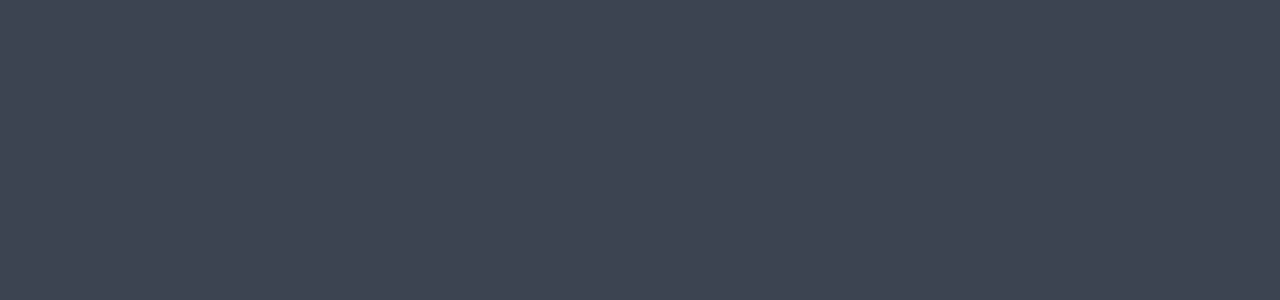
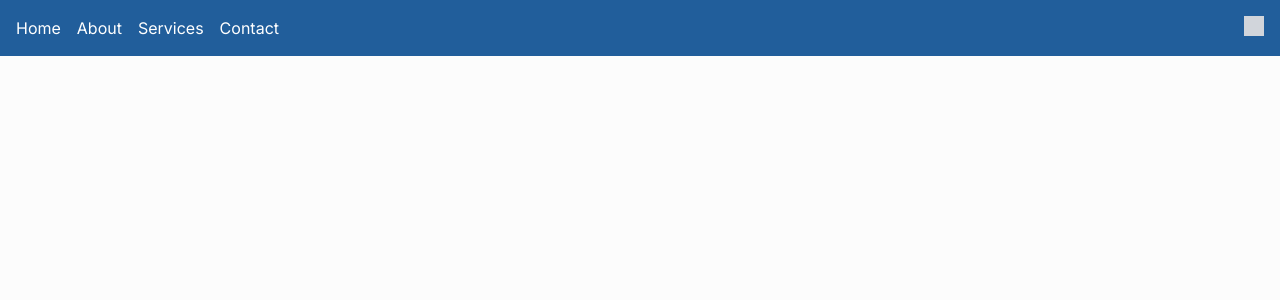
Before and after one commit to rafighalibin/simpen-fe, a Next.js app: page /lawyer/add in a window 1280 px wide. Shown: the top 300 px of the page. Built offline with nearby package versions, Linux system fonts and the light colour scheme.

Commit message:
Rafighalibin/experiment

```diff
--- a/src/app/lawyer/add/page.tsx
+++ b/src/app/lawyer/add/page.tsx
@@ -6,9 +6,9 @@ import {
   useQuery,
 } from "react-query";
 import { useState } from "react";
-import { AddForm } from "../../../components/LawyerPage/addForm";
+import { LawyerForm } from "../../../components/LawyerPage/lawyerForm";
 
 export default function Page() {
   return;
-  <AddForm />;
+  <LawyerForm />;
 }
--- a/src/app/lawyer/page.tsx
+++ b/src/app/lawyer/page.tsx
@@ -1,15 +1,12 @@
 "use client";
-import { useQuery } from "react-query";
 import React from "react";
-import { AddForm } from "../../components/LawyerPage/addForm";
-import useFetchWithToken from "../../common/hooks/fetchWithToken";
-import { Lawyer } from "../../common/types/lawyer";
-import { LawyerTable } from "../../components/LawyerPage/table";
+import { LawyerForm } from "../../components/LawyerPage/lawyerForm";
+import { LawyerTable } from "../../components/LawyerPage/lawyerTable";
 
 export default function Page() {
   return (
     <div className="overflow-x-auto">
-      <AddForm />
+      <LawyerForm />
       <LawyerTable />
     </div>
   );
--- a/src/app/layout.tsx
+++ b/src/app/layout.tsx
@@ -1,6 +1,7 @@
 import Provider from "../common/hooks/provider";
 import { Inter } from "next/font/google";
 import "../common/styles/globals.css";
+import Navbar from "../common/components/Navbar";
 
 const inter = Inter({ subsets: ["latin"] });
 
@@ -14,6 +15,7 @@ export default function RootLayout({ children }) {
     <html lang="en">
       <head />
       <body className={inter.className}>
+        <Navbar />
         <Provider>{children}</Provider>
       </body>
     </html>
--- /dev/null
+++ b/src/common/components/Navbar.tsx
@@ -0,0 +1,31 @@
+import React from "react";
+
+const Navbar = () => {
+  return (
+    <nav className="bg-primary py-4">
+      <div className="max-w-7xl mx-auto px-4">
+        <div className="flex justify-between">
+          <div className="flex space-x-4">
+            <a href="#" className="text-white hover:text-gray-300">
+              Home
+            </a>
+            <a href="#" className="text-white hover:text-gray-300">
+              About
+            </a>
+            <a href="#" className="text-white hover:text-gray-300">
+              Services
+            </a>
+            <a href="#" className="text-white hover:text-gray-300">
+              Contact
+            </a>
+          </div>
+          <div>
+            <div className="w-5 h-5 bg-gray-300"></div>
+          </div>
+        </div>
+      </div>
+    </nav>
+  );
+};
+
+export default Navbar;
--- /dev/null
+++ b/src/components/LawyerPage/lawyerForm.tsx
@@ -0,0 +1,131 @@
+import {
+  QueryClient,
+  QueryClientProvider,
+  useMutation,
+  useQuery,
+  useQueryClient,
+} from "react-query";
+import { useState } from "react";
+import useFetchWithToken from "../../common/hooks/fetchWithToken";
+import { Lawyer } from "../../common/types/lawyer";
+
+// example
+export const LawyerForm = () => {
+  const [showForm, setShowForm] = useState(false);
+  const [alamat_ktp, setAlamatKtp] = useState("");
+  const [domisili_kota, setDomisiliKota] = useState("");
+  const [email_pribadi, setEmailPribadi] = useState("");
+  const [email_kalananti, setEmailKalananti] = useState("");
+  const [backup_phone_num, setBackupPhoneNum] = useState("");
+  const queryClient = useQueryClient();
+  const fetchWithToken = useFetchWithToken();
+  const payload = {
+    alamat_ktp,
+    domisili_kota,
+    email_pribadi,
+    email_kalananti,
+    backup_phone_num,
+  };
+
+  const { mutateAsync: addLawyerMutation, data } = useMutation({
+    mutationFn: () =>
+      fetchWithToken("/lawyer", "POST", payload).then((res) => res.json()),
+    onSuccess: (data) => {
+      console.log(data.content as Lawyer);
+    },
+  });
+
+  return (
+    <div>
+      {showForm && (
+        <div className="max-w-md mx-auto mt-8 p-6 bg-white rounded-lg shadow-md">
+          <form
+            onSubmit={async (e) => {
+              e.preventDefault();
+              await addLawyerMutation();
+              queryClient.invalidateQueries("lawyers");
+            }}
+            className="space-y-6"
+          >
+            <div className="form-group">
+              <label htmlFor="alamat_ktp" className="text-gray-700">
+                Alamat KTP
+              </label>
+              <input
+                id="alamat_ktp"
+                type="text"
+                value={alamat_ktp}
+                onChange={(e) => setAlamatKtp(e.target.value)}
+                placeholder="Alamat KTP"
+                className="input input-bordered w-full"
+              />
+            </div>
+            <div className="form-group">
+              <label htmlFor="domisili_kota" className="text-gray-700">
+                Domisili Kota
+              </label>
+              <input
+                id="domisili_kota"
+                type="text"
+                value={domisili_kota}
+                onChange={(e) => setDomisiliKota(e.target.value)}
+                placeholder="Domisili Kota"
+                className="input input-bordered w-full"
+              />
+            </div>
+            <div className="form-group">
+              <label htmlFor="email_pribadi" className="text-gray-700">
+                Email Pribadi
+              </label>
+              <input
+                id="email_pribadi"
+                type="text"
+                value={email_pribadi}
+                onChange={(e) => setEmailPribadi(e.target.value)}
+                placeholder="Email Pribadi"
+                className="input input-bordered w-full"
+              />
+            </div>
+            <div className="form-group">
+              <label htmlFor="email_kalananti" className="text-gray-700">
+                Email Kalananti
+              </label>
+              <input
+                id="email_kalananti"
+                type="text"
+                value={email_kalananti}
+                onChange={(e) => setEmailKalananti(e.target.value)}
+                placeholder="Email Kalananti"
+                className="input input-bordered w-full"
+              />
+            </div>
+            <div className="form-group">
+              <label htmlFor="backup_phone_num" className="text-gray-700">
+                Backup Phone Number
+              </label>
+              <input
+                id="backup_phone_num"
+                type="text"
+                value={backup_phone_num}
+                onChange={(e) => setBackupPhoneNum(e.target.value)}
+                placeholder="Backup Phone Number"
+                className="input input-bordered w-full"
+              />
+            </div>
+            <button type="submit" className="btn btn-primary w-full">
+              Add Lawyer
+            </button>
+          </form>
+        </div>
+      )}
+      <div className="flex justify-end p-10">
+        <button
+          onClick={() => setShowForm(!showForm)}
+          className="btn btn-primary"
+        >
+          {showForm ? "Hide Form" : "Show Form"}
+        </button>
+      </div>
+    </div>
+  );
+};
--- /dev/null
+++ b/src/components/LawyerPage/lawyerTable.tsx
@@ -0,0 +1,69 @@
+import {
+  QueryClient,
+  QueryClientProvider,
+  useMutation,
+  useQuery,
+  useQueryClient,
+} from "react-query";
+import { useState } from "react";
+import useFetchWithToken from "../../common/hooks/fetchWithToken";
+import { json } from "stream/consumers";
+import { Lawyer } from "../../common/types/lawyer";
+
+// example
+export const LawyerTable = () => {
+  const fetchWithToken = useFetchWithToken();
+
+  const { isLoading, error, data } = useQuery({
+    queryKey: ["lawyers"],
+    queryFn: () => fetchWithToken("/lawyer").then((res) => res.json()),
+  });
+
+  if (isLoading) {
+    return <div>Loading...</div>;
+  }
+  const lawyers: Lawyer[] = data.content;
+
+  return (
+    <div className="flex justify-center py-10">
+      <div className="overflow-x-auto border-1 border-base-300 rounded-lg  shadow-md ">
+        <table className="table ">
+          <thead>
+            <tr className="bg-base-200 border-1 border-base-300">
+              <th className="px-6 table-cell text-neutral font-medium">NO</th>
+              <th className="pr-20 table-cell text-neutral font-medium">
+                DOMISILI KOTA
+              </th>
+              <th className="pr-20 table-cell text-neutral font-medium">
+                EMAIL PRIBADI
+              </th>
+              <th className="pr-20 table-cell text-neutral font-medium">
+                EMAIL KALANANTI
+              </th>
+              <th className="pr-20 table-cell text-neutral font-medium">
+                PHONE NUMBER
+              </th>
+              <th className="pr-20 table-cell text-neutral font-medium"></th>
+            </tr>
+          </thead>
+          <tbody>
+            {lawyers?.map((lawyer, index) => (
+              <tr key={index} className="table-row border-1 border-base-300">
+                <td className="px-6 table-cell">{index + 1}</td>
+                <td className="pr-20 table-cell">{lawyer.domisili_kota}</td>
+                <td className="pr-20 table-cell">{lawyer.email_pribadi}</td>
+                <td className="pr-20 table-cell">{lawyer.email_kalananti}</td>
+                <td className="pr-20 table-cell">{lawyer.backup_phone_num}</td>
+                <td className="pr-20 table-cell">
+                  <button className="rounded-full btn btn-outline  btn-primary shadow-md">
+                    <a href={`/lawyer/${index}`}>Detail</a>
+                  </button>
+                </td>
+              </tr>
+            ))}
+          </tbody>
+        </table>
+      </div>
+    </div>
+  );
+};
--- a/tailwind.config.js
+++ b/tailwind.config.js
@@ -17,27 +17,16 @@ module.exports = {
   plugins: [require("daisyui")],
   daisyui: {
     themes: [
-        {"emerald":{
-        "primary": "#793ef9",
-        "primary-focus": "#570df8",
-        "primary-content": "#ffffff",
-        "secondary": "#f000b8",
-        "secondary-focus": "#bd0091",
-        "secondary-content": "#ffffff",
-        "accent": "#37cdbe",
-        "accent-focus": "#2aa79b",
-        "accent-content": "#ffffff",
-        "neutral": "#2a2e37",
-        "neutral-focus": "#16181d",
-        "neutral-content": "#ffffff",
-        "base-100": "#3d4451",
-        "base-200": "#2a2e37",
-        "base-300": "#16181d",
-        "base-content": "#ebecf0",
-        "info": "#66c6ff",
-        "success": "#87d039",
-        "warning": "#e2d562",
-        "error": "#ff6f6f"
+        {"Kalananti":{
+          "primary": "#215E9B",
+          "secondary": "#F2AE00",
+          "accent": "#F87E0D",
+          "neutral": "#1E1E1E",
+          "base-100": "#FCFCFC",
+          "info": "#215E9B",
+          "success": "#22AD5C",
+          "warning": "#F87E0D",
+          "error": "#F23030",
       }}
     ], // false: only light + dark | true: all themes | array: specific themes like this ["light", "dark", "cupcake"]
     base: true, // applies background color and foreground color for root element by default
```
